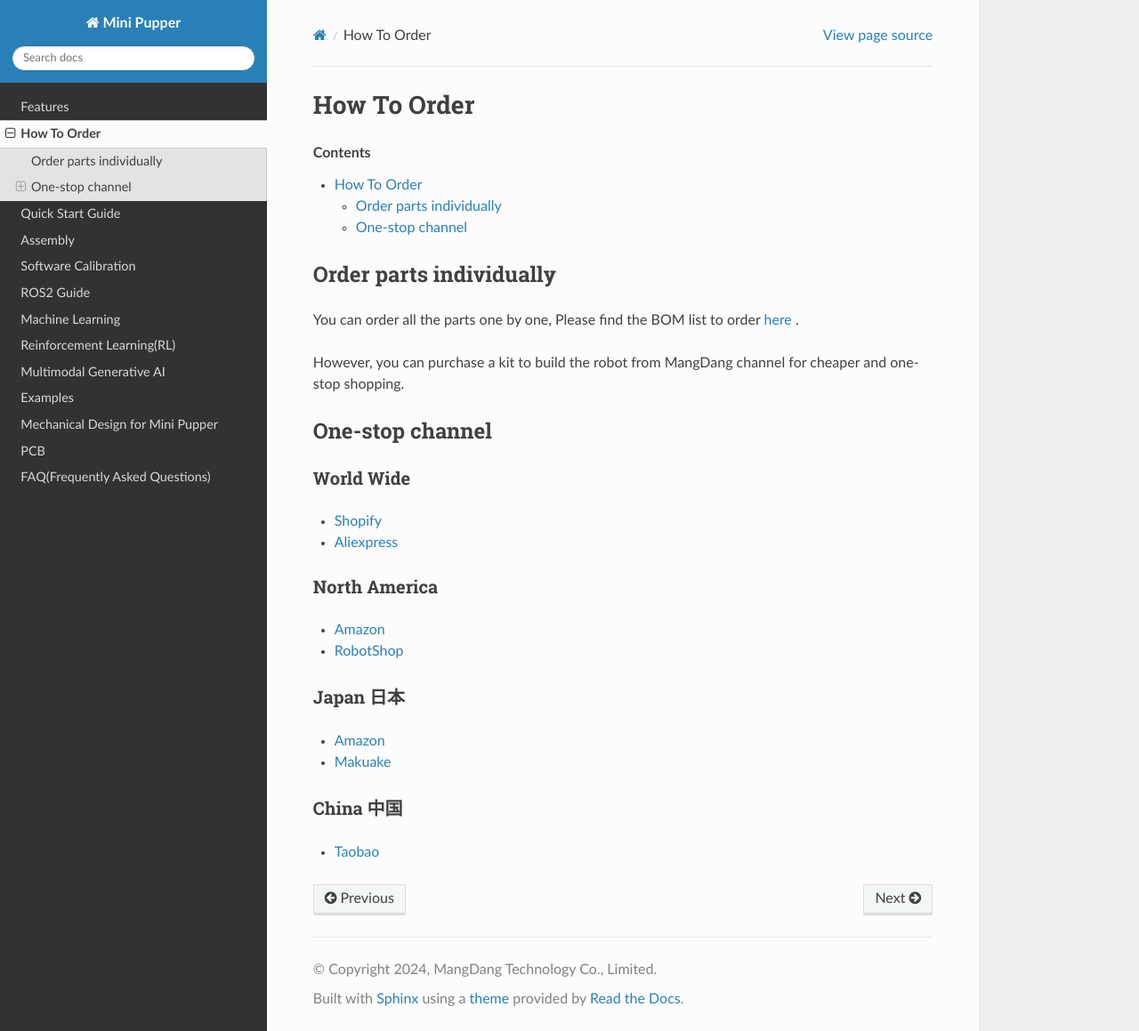
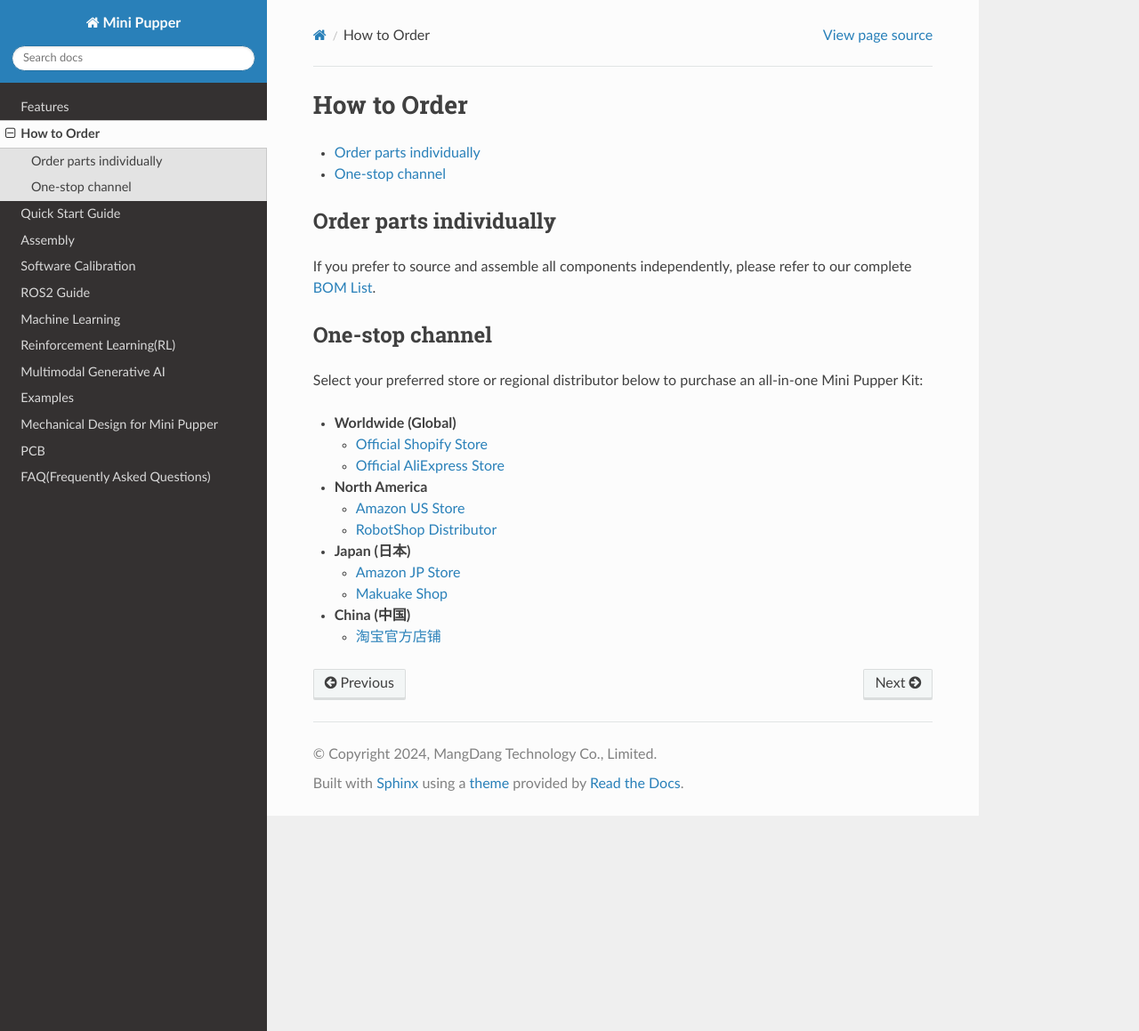
Before and after one commit to mangdangroboticsclub/MiniPupperDocs, a Sphinx documentation site: the page built from docs/guide/HowToOrder.rst, in a window 1280 px wide and 1159 px high. Shown: the whole window at 89% size. Built offline with Sphinx 7.4.7 and the Read the Docs theme 3.1.0, drawn with Linux system fonts in a browser that asks for light colours.

Commit message:
Update HowToOrder.rst

```diff
--- a/docs/guide/HowToOrder.rst
+++ b/docs/guide/HowToOrder.rst
@@ -1,34 +1,34 @@
-==============================
-How To Order
-==============================
+============
+How to Order
+============
 
 .. contents::
-  :depth: 2
+   :local:
+   :depth: 2
 
 Order parts individually
----------------------------
-You can order all the parts one by one, Please find the BOM list to order `here <https://docs.google.com/spreadsheets/d/1MRM5Uv7YBxgJgxN-jOnX2HifDylmcrXT/edit?usp=sharing&ouid=112702448470384036016&rtpof=true&sd=true>`_ .
-
-However, you can purchase a kit to build the robot from MangDang channel for cheaper and one-stop shopping.
-
+-------------------------
+If you prefer to source and assemble all components independently, please refer to our complete `BOM List <https://docs.google.com/spreadsheets/d/1MRM5Uv7YBxgJgxN-jOnX2HifDylmcrXT/edit?usp=sharing&ouid=112702448470384036016&rtpof=true&sd=true>`_.
 
 One-stop channel
--------------------
-World Wide
-^^^^^^^^^^^
-* `Shopify <https://mangdang.store/>`_
-* `Aliexpress <https://www.aliexpress.com/store/911381222?spm=a2g0o.detail.1000007.1.2ed464e6sdYBwy>`_
+---------------------
+Select your preferred store or regional distributor below to purchase an all-in-one Mini Pupper Kit:
 
-North America
-^^^^^^^^^^^^^^
-* `Amazon <https://www.amazon.com/s?me=A3V5171RNQ5C18&marketplaceID=ATVPDKIKX0DER>`_
-* `RobotShop <https://www.robotshop.com/en/vendor/mangdang.html>`_
+* **Worldwide (Global)**
 
-Japan 日本
-^^^^^^^^^^^^
-* `Amazon <https://www.amazon.co.jp/s?me=A14LOTMOI42BRX&marketplaceID=A1VC38T7YXB528>`_
-* `Makuake <https://www.makuake.com/project/mini_pupper/shopping/>`_
+  * `Official Shopify Store <https://mangdang.store/>`_
+  * `Official AliExpress Store <https://www.aliexpress.com/store/911381222?spm=a2g0o.detail.1000007.1.2ed464e6sdYBwy>`_
 
-China 中国
-^^^^^^^^^^^
-* `Taobao <https://shop170300127.taobao.com/search.htm?spm=a1z10.1-c-s.w5002-22838104363.1.6d5d661eivPk3l&search=y>`_
+* **North America**
+
+  * `Amazon US Store <https://www.amazon.com/s?me=A3V5171RNQ5C18&marketplaceID=ATVPDKIKX0DER>`_
+  * `RobotShop Distributor <https://www.robotshop.com/en/vendor/mangdang.html>`_
+
+* **Japan (日本)**
+
+  * `Amazon JP Store <https://www.amazon.co.jp/s?me=A14LOTMOI42BRX&marketplaceID=A1VC38T7YXB528>`_
+  * `Makuake Shop <https://www.makuake.com/project/mini_pupper/shopping/>`_
+
+* **China (中国)**
+
+  * `淘宝官方店铺 <https://shop170300127.taobao.com/search.htm?spm=a1z10.1-c-s.w5002-22838104363.1.6d5d661eivPk3l&search=y>`_
```
